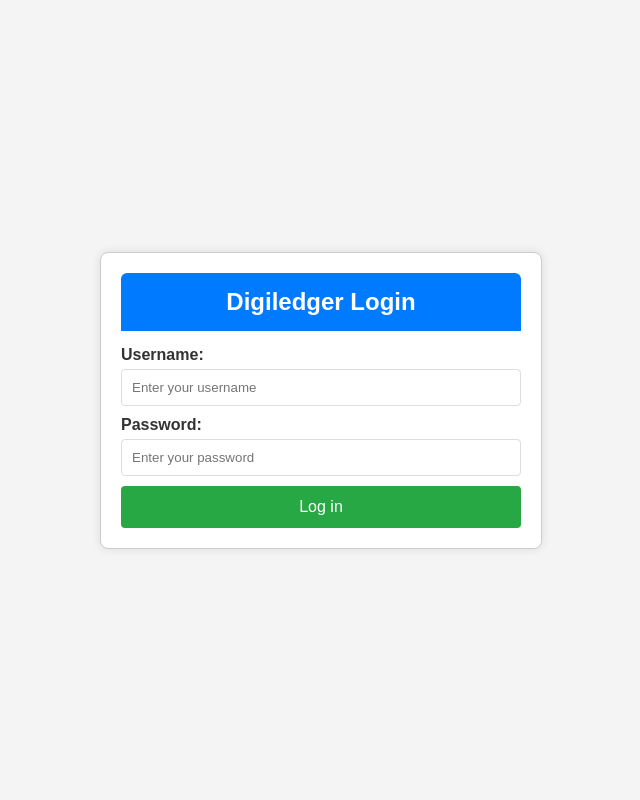
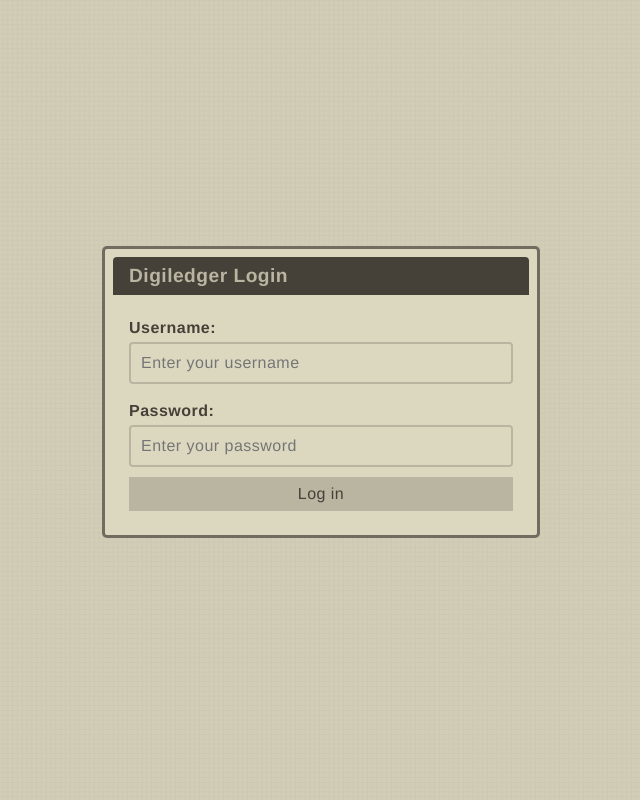
Before and after one commit to Kenneth10112/sad_stuff, a Django app: page /digiledger/ in a window 1280 px wide. Shown: the whole page, without its empty margins (319-959 px from the left). Run offline with Django 5.2, Linux system fonts and the light colour scheme; data comes from the database, SQL or seed files in the repository.

Commit message:
login style changed

```diff
--- /dev/null
+++ b/digiledger/static/digiledger/login.css
@@ -0,0 +1,57 @@
+body {
+    margin: 0;
+    height: 100vh;
+    display: flex;
+    justify-content: center;
+    align-items: center;
+    font-family: sans-serif; /* Standard sans-serif font */
+    color: #333; /* Dark text for contrast */
+}
+
+figure{
+    width: 400px;
+    border-radius: 5px;
+    border: 3px solid #454138b4;
+}
+
+figcaption{
+    font-weight: bold;
+    border-radius: 4px 4px 0px 0px;
+}
+
+.login_credentials {
+    display: flex;
+    flex-direction: column;
+}
+
+.login_credentials label {
+    margin-bottom: 5px;
+    font-weight: bold; /* Make labels bold */
+}
+
+.login_credentials input[type="text"],
+.login_credentials input[type="password"] {
+    padding: 10px;
+    margin-bottom: 10px;
+    border: 2px solid #bab5a1; /* Light gray border for inputs */
+    border-radius: 4px;
+    box-sizing: border-box; /* Ensure padding doesn't affect width */
+    width: 100%;
+}
+
+.login_credentials input[type="text"]:focus{
+    border-color: #454138b4;
+}
+
+.login_credentials input[type="password"]:focus{
+    border-color: #454138b4;
+}
+
+button[type="submit"] {
+    padding: 12px 20px;
+    border: none;
+    border-radius: 4px;
+    cursor: pointer;
+    font-size: 16px;
+    transition: background-color 0.3s ease; /* Smooth hover transition */
+}
--- a/digiledger/templates/digiledger/login.html
+++ b/digiledger/templates/digiledger/login.html
@@ -1,88 +1,18 @@
+{% load static %}
+
 <!DOCTYPE html>
 <html lang="en">
 <head>
     <meta charset="UTF-8">
     <meta name="viewport" content="width=device-width, initial-scale=1.0">
     <title>Website Layout</title>
-    <style>
-        body {
-            margin: 0;
-            height: 100vh;
-            display: flex;
-            justify-content: center;
-            align-items: center;
-            background-color: #f4f4f4; /* Light background for better readability */
-            font-family: sans-serif; /* Standard sans-serif font */
-            color: #333; /* Dark text for contrast */
-        }
+    <link rel="stylesheet" href="{% static 'digiledger/login.css' %}">
+    <link rel="stylesheet" href="{% static 'digiledger/base.css' %}">
 
-        #login_container {
-            background-color: #fff; /* White container background */
-            border: 1px solid #ccc; /* Standard border */
-            border-radius: 8px; /* Slightly more rounded corners */
-            width: 400px; /* More standard width */
-            padding: 20px; /* Standard padding */
-            box-shadow: 0 0 10px rgba(0, 0, 0, 0.1); /* Subtle shadow for depth */
-            display: flex;
-            flex-direction: column;
-            gap: 15px; /* Increased gap for better spacing */
-        }
-
-        #header_div {
-            background-color: #007bff; /* Standard blue color for header */
-            color: #fff;
-            padding: 15px; /* Standard padding */
-            border-radius: 6px 6px 0 0; /* Rounded top corners */
-            text-align: center; /* Center the header text */
-        }
-
-        #header {
-            margin: 0; /* Remove default margin for better control */
-            font-size: 24px; /* Standard header font size */
-            font-weight: bold; /* Make the header text bold */
-        }
-
-        .login_credentials {
-            display: flex;
-            flex-direction: column;
-        }
-
-        .login_credentials label {
-            margin-bottom: 5px;
-            font-weight: bold; /* Make labels bold */
-        }
-
-        .login_credentials input[type="text"],
-        .login_credentials input[type="password"] {
-            padding: 10px;
-            margin-bottom: 10px;
-            border: 1px solid #ddd; /* Light gray border for inputs */
-            border-radius: 4px;
-            box-sizing: border-box; /* Ensure padding doesn't affect width */
-            width: 100%;
-        }
-
-        button[type="submit"] {
-            background-color: #28a745; /* Standard green for submit button */
-            color: white;
-            padding: 12px 20px;
-            border: none;
-            border-radius: 4px;
-            cursor: pointer;
-            font-size: 16px;
-            transition: background-color 0.3s ease; /* Smooth hover transition */
-        }
-
-        button[type="submit"]:hover {
-            background-color: #218838; /* Darker green on hover */
-        }
-    </style>
 </head>
 <body>
-    <div id="login_container">
-        <div id="header_div">
-            <h1 id="header">Digiledger Login</h1>
-        </div>
+        <figure>
+            <figcaption>Digiledger Login</figcaption>
             <form method="post" action="{% url 'digiledger:login' %}">
                 {% csrf_token %}
                 <div class="login_credentials">
@@ -102,6 +32,6 @@
                     <button type="submit">Log in</button>
                 </div>
             </form>
-    </div>
+        </figure>
 </body>
 </html>
```
Lines whose indentation alone changed are shown as unchanged.
